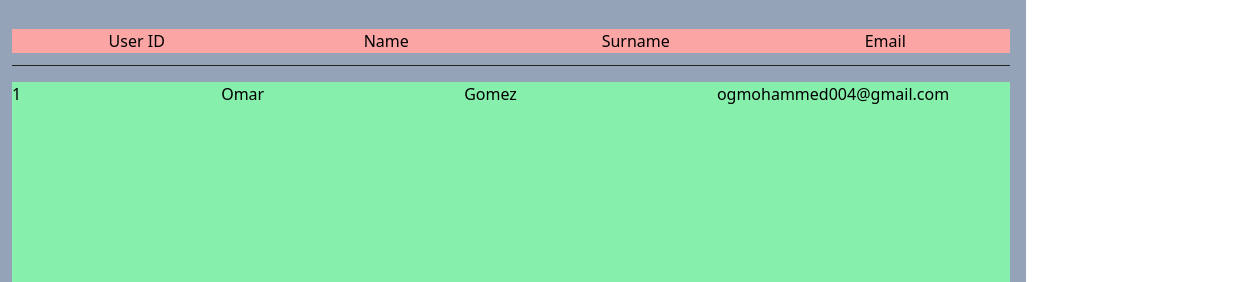
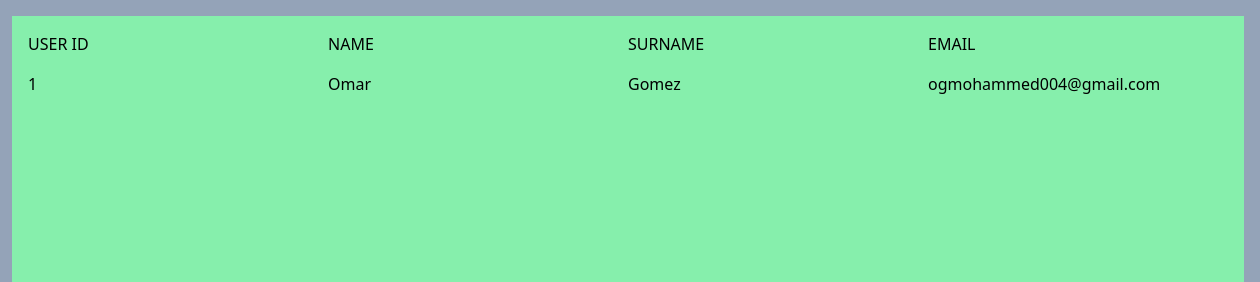
Before and after one commit to Rakions/proyecto-final, a website: page dist/dashboard.html in a window 1280 px wide. Shown: the top 282 px of the page, 254-1514 px from the left, 1260 px wide, since content can reach past the window. Drawn offline with Linux system fonts and the light colour scheme.

Commit message:
Emepzando js del dashboard

```diff
--- a/dist/dashboard.html
+++ b/dist/dashboard.html
@@ -41,17 +41,15 @@
     </div>
     <!-- --------------------------------DASHBOARD-------------------------------- -->
     <section class="w-full h-screen bg-slate-400 p-4">
-        <div class="w-full h-[50px] flex items-center dashboard_cabecera">
-            <ul class="grid grid-cols-4 justify-items-center w-full bg-red-300">
+        <div class="w-full h-[500px] bg-green-300 overflow-scroll p-4">
+            <ul class="dashboard_grid uppercase">
                 <li>User ID</li>
                 <li>Name</li>
                 <li>Surname</li>
                 <li>Email</li>
             </ul>
-        </div>
-        <div class="w-full h-[500px] bg-green-300 mt-4 overflow-scroll">
-            <ul class="flex flex-col">
-                <li class="flex w-full items-center gap-[200px]">
+            <ul class="flex flex-col mt-4 dashboard_user_list">
+                <li class="dashboard_grid">
                     <p>1</p>
                     <p>Omar</p>
                     <p>Gomez</p>
@@ -62,5 +60,4 @@
     </section>
     <script src="dashboard.js"></script>
 </body>
-
 </html>
--- a/dist/estilos.css
+++ b/dist/estilos.css
@@ -451,3 +451,8 @@ footer a:hover {
 .dashboard_cabecera{
   border-bottom: 1px solid var(--color-oscuro);
 }
+
+.dashboard_grid{
+  display: grid;
+  grid-template-columns: repeat(4,300px);
+}
```
Also changed, not shown: dist/output.css.
